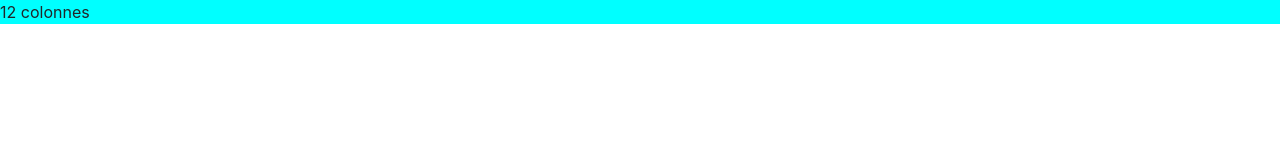
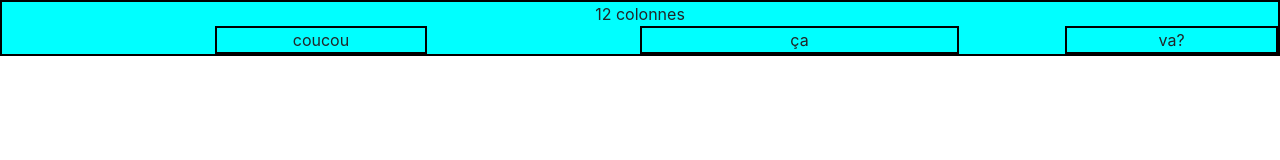
Before and after one commit to DamsCode/bootstrap-exo, a website: page index.html in a window 1280 px wide. Drawn offline with nearby package versions, Linux system fonts and the light colour scheme.

Commit message:
fin exo 1

```diff
--- a/assets/scss/style.scss
+++ b/assets/scss/style.scss
@@ -1,3 +1,9 @@
+.block {
+    background-color: aqua;
+    border: 2px solid black;
+    text-align: center;
+}
+
 .container-fluid {
-    background-color: aqua;
+    @extend .block;
 }
--- a/index.html
+++ b/index.html
@@ -12,8 +12,19 @@
 
 <body>
     <div class="container-fluid">
+        <div class="row justify-content-center">
+            12 colonnes
+        </div>
         <div class="row">
-            12 colonnes
+            <div class="col-md-2 offset-md-2 block">
+                coucou
+            </div>
+            <div class="col-md-3 offset-md-2 block">
+                ça
+            </div>
+            <div class="col-md-2 offset-md-1 block">
+                va?
+            </div>
         </div>
     </div>
 
```
Also changed, not shown: assets/css/style.css.
